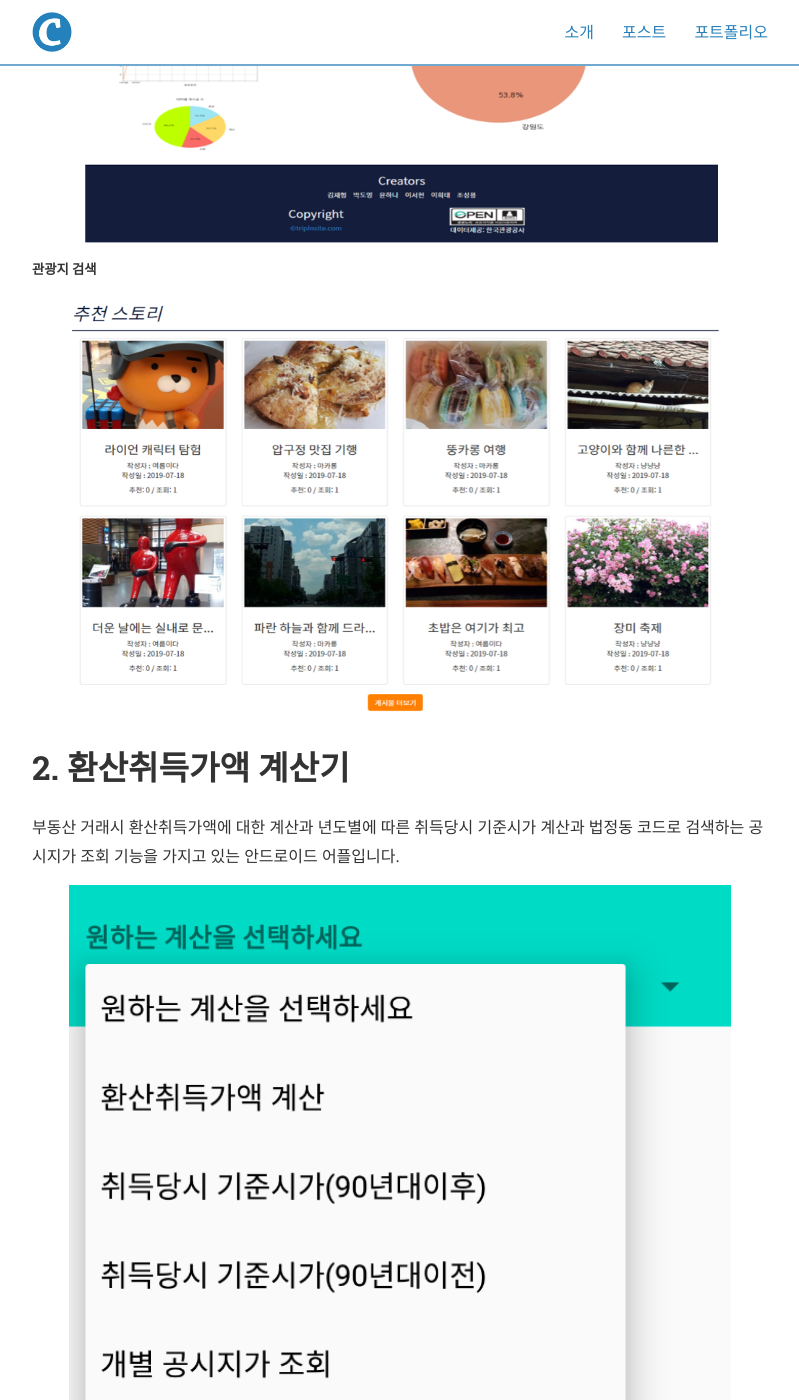
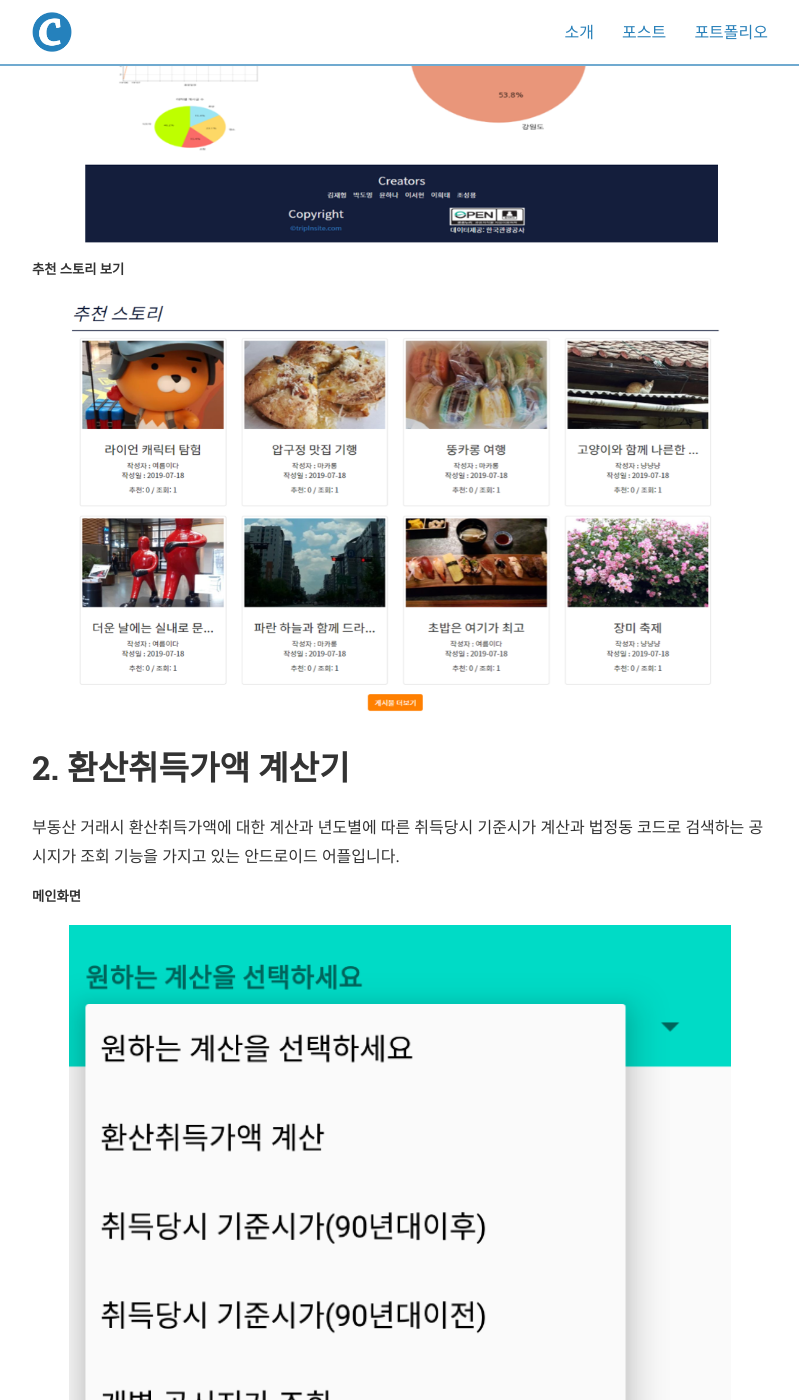
Before and after one commit to Aulelius/Aulelius.github.io, a Jekyll site: the page built from typography.md, in a window 1280 px wide and 1400 px high, scrolled down 950 px. Shown: the whole window, without its empty margins (240-1039 px from the left). Built offline with Jekyll 4.4.1, drawn with Linux system fonts in a browser that asks for light colours; nearby versions of some CDN libraries.

Commit message:
Update typography.md

```diff
--- a/typography.md
+++ b/typography.md
@@ -10,7 +10,7 @@
 <h3><p>여행객들이 자신이 원하는 관광, 맛집기행과 같은 테마에 맞춰 다른사람들의 여행일정을 검색하고 한국관광공사에서 제공하는 데이터를 활용하여 정확한 관광지 정보를 얻게 하였습니다.</p></h3>
 <h5>메인화면</h5>
 <img src="/assets/portfolio_img2.jpg" />
-<h5>관광지 검색</h5>
+<h5>추천 스토리 보기</h5>
 <img src="/assets/portfolio_img1.jpg" />
 
 <!-- // Tripinsite -->
@@ -20,8 +20,11 @@
 <h1>2. 환산취득가액 계산기</h1>
 
 <p>부동산 거래시 환산취득가액에 대한 계산과 년도별에 따른 취득당시 기준시가 계산과 법정동 코드로 검색하는 공시지가 조회 기능을 가지고 있는 안드로이드 어플입니다. </p>
+<h5>메인화면</h5>
 <img src="/assets/myportfolio_img1.jpg" />
+<h5>환산취득가액 계산기</h5>
 <img src="/assets/myportfolio_img2.jpg" />
+<h5>공시지가 조회</h5>
 <img src="/assets/myportfolio_img3.jpg" />
 
 <!-- MyCalculator -->
```
